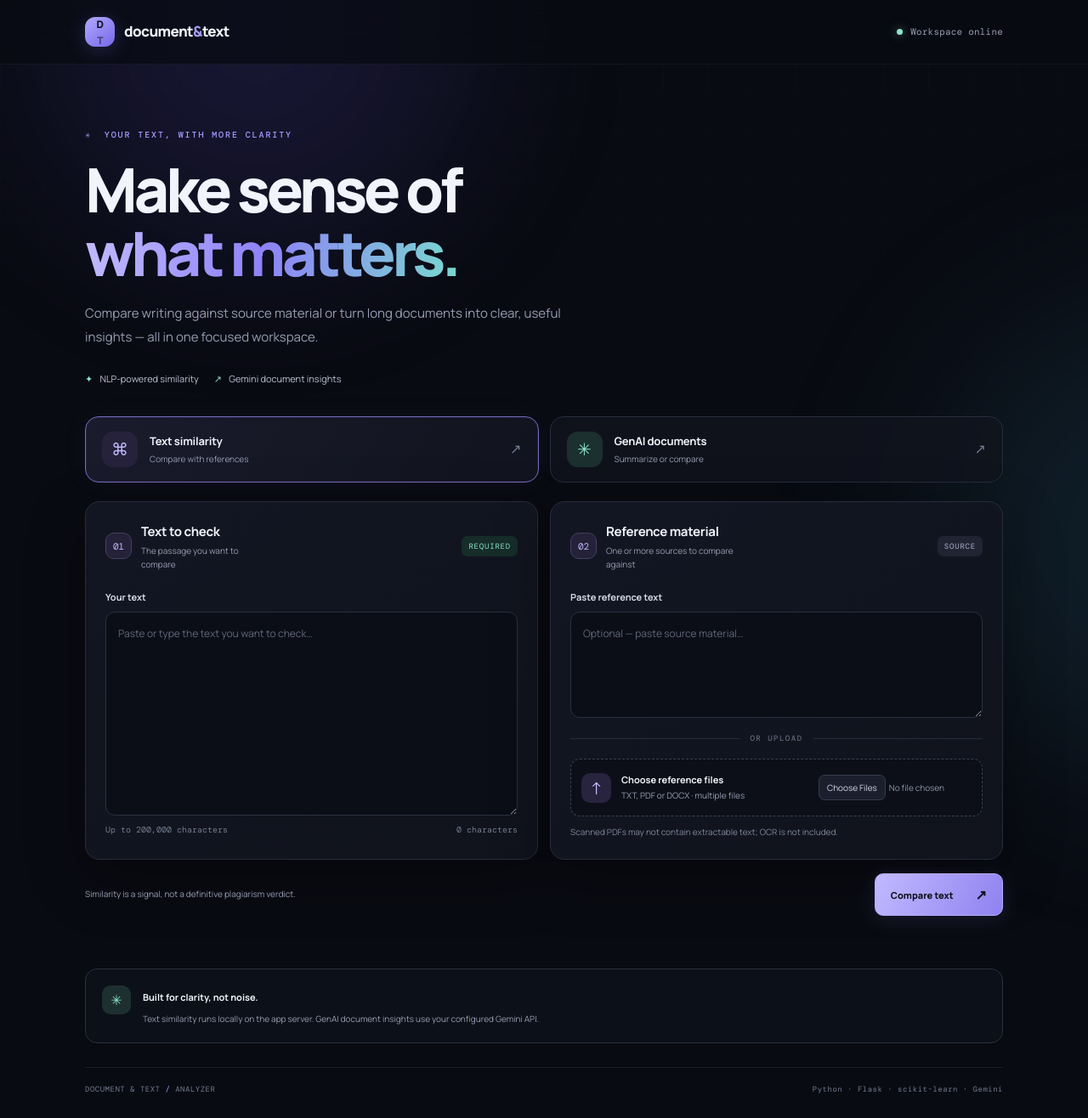
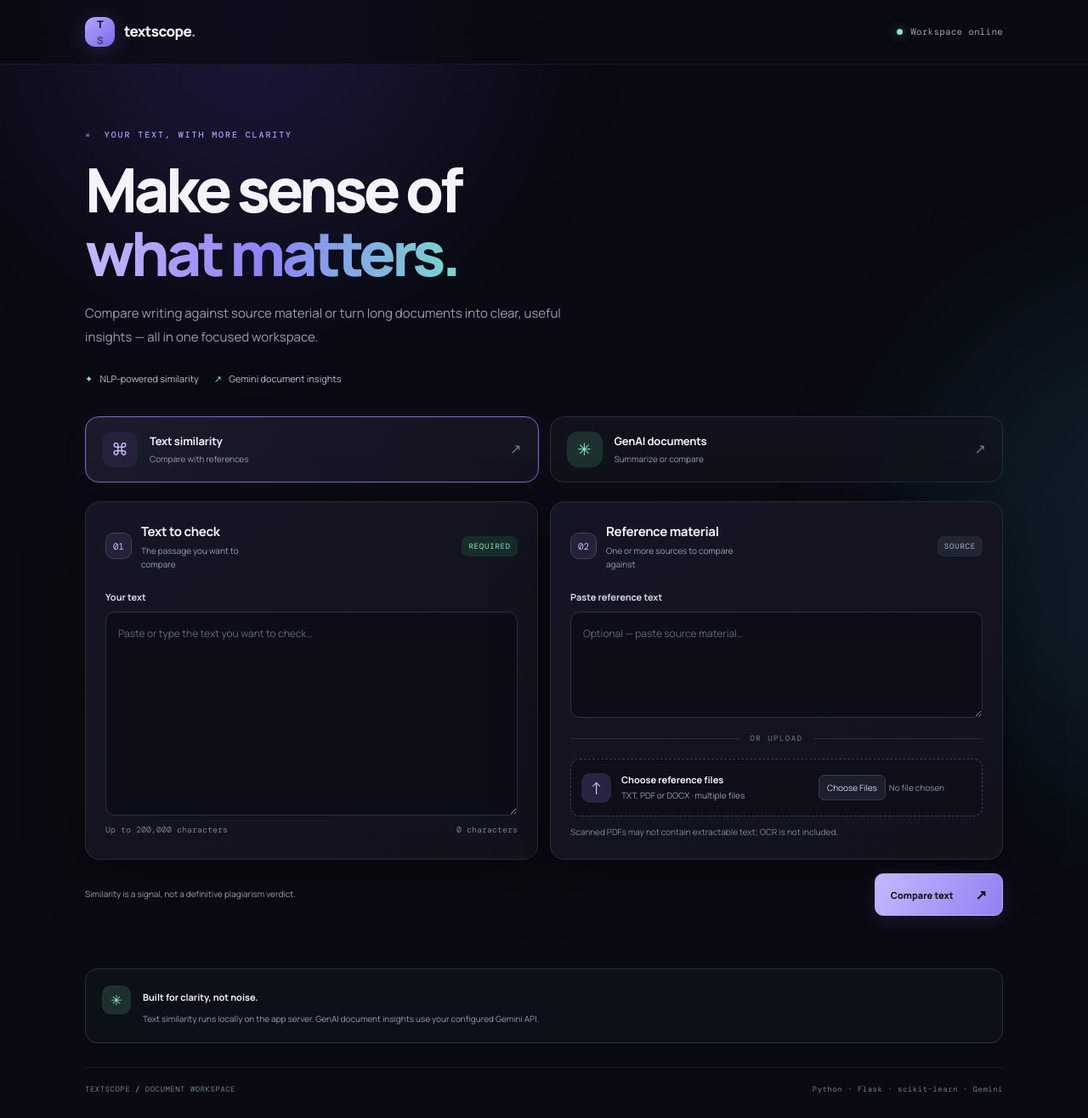
Before and after one commit to namanverma1402/TextScope, a Flask app: page / in a window 1280 px wide. Shown: the whole page at 85% size. Run offline with Flask 3, Linux system fonts and the light colour scheme; parts of the project's set-up code (start-up, migrations or seed data) failed here and were passed over.

Commit message:
Restore TextScope branding and keep analyzer browser title

```diff
--- a/templates/index.html
+++ b/templates/index.html
@@ -9,7 +9,7 @@
 </head>
 <body>
 <div class="ambient ambient-one"></div><div class="ambient ambient-two"></div>
-<header class="topbar"><a class="brand" href="/"><span class="brand-mark">D<span>T</span></span><span>document<span class="brand-dot">&amp;</span>text</span></a><div class="top-right"><span class="status-dot"></span><span>Workspace online</span></div></header>
+<header class="topbar"><a class="brand" href="/"><span class="brand-mark">T<span>S</span></span><span>textscope<span class="brand-dot">.</span></span></a><div class="top-right"><span class="status-dot"></span><span>Workspace online</span></div></header>
 <main class="container">
   <section class="hero"><div class="eyebrow"><span class="sparkle">✳</span> YOUR TEXT, WITH MORE CLARITY</div><h1>Make sense of<br><span>what matters.</span></h1><p>Compare writing against source material or turn long documents into clear, useful insights — all in one focused workspace.</p><div class="hero-meta"><span><i>✦</i> NLP-powered similarity</span><span><i>↗</i> Gemini document insights</span></div></section>
   <nav class="mode-tabs" aria-label="Workspace tools">
@@ -35,7 +35,7 @@
   {% if results %}<section class="results-section" aria-live="polite"><div class="output-heading"><div><div class="eyebrow">RESULTS</div><h2>Reference comparison</h2></div><span class="mini-tag">{{ results|length }} SOURCE{{ '' if results|length == 1 else 'S' }}</span></div><div class="results-list">{% for result in results %}<article class="result-card"><div class="result-main"><div class="file-symbol">DOC</div><div class="result-name"><h3>{{ result.name }}</h3><p>{{ result.reference_words }} reference words · {{ result.query_words }} query words</p></div></div><div class="score-block"><div class="score-number">{{ '%.2f'|format(result.combined_score) }}<small>%</small></div><div class="score-label">Combined similarity</div><div class="score-track"><span style="width: {{ result.combined_score }}%"></span></div></div><div class="score-details"><div><span>Word / bigram</span><strong>{{ '%.2f'|format(result.word_score) }}%</strong></div><div><span>Character n-gram</span><strong>{{ '%.2f'|format(result.phrase_score) }}%</strong></div></div></article>{% endfor %}</div><p class="disclaimer">Scores measure overlap in word and character patterns. They do not prove plagiarism or establish authorship.</p></section>{% endif %}
   {% endif %}
   <section class="bottom-note"><div class="bottom-symbol">✳</div><div><strong>Built for clarity, not noise.</strong><p>Text similarity runs locally on the app server. GenAI document insights use your configured Gemini API.</p></div></section>
-  <footer><span>DOCUMENT &amp; TEXT <span class="brand-dot">/</span> ANALYZER</span><span>Python · Flask · scikit-learn · Gemini</span></footer>
+  <footer><span>TEXTSCOPE <span class="brand-dot">/</span> DOCUMENT WORKSPACE</span><span>Python · Flask · scikit-learn · Gemini</span></footer>
 </main>
 <script>
 const q=document.getElementById('query'), c=document.getElementById('counter');
```
